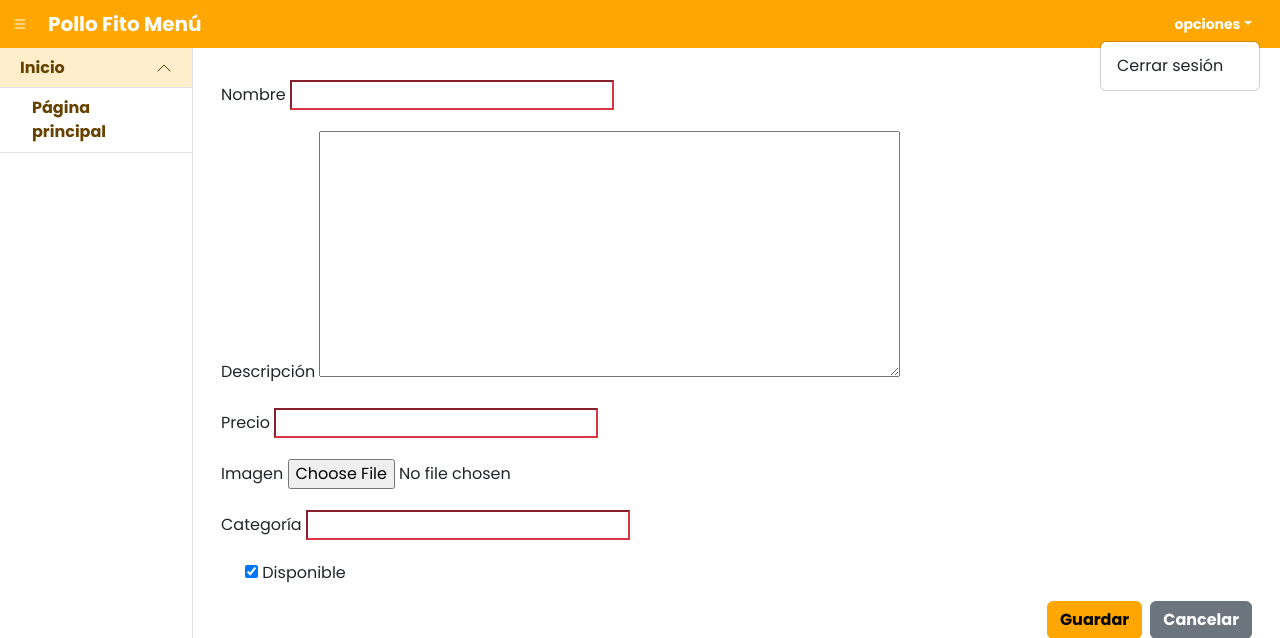
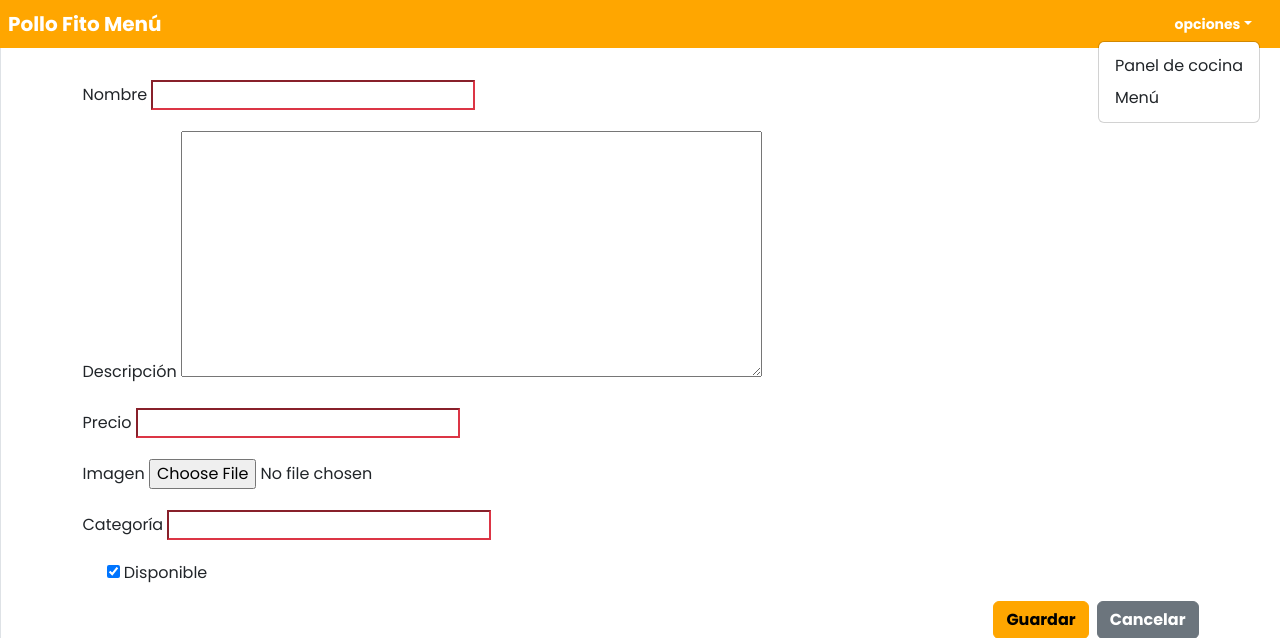
Before and after one commit to juan1144/fitomenu, a Django app: page /admin_panel/productos/form/ in a window 1280 px wide, after a click on "opciones". Shown: the top 638 px of the page. Run offline with Django 5.2, Linux system fonts and the light colour scheme; some libraries are stand-ins or nearby versions; some web fonts are replaced.

Commit message:
Added new validation for navbar options render
Added a new validation when the user is using panel administration, it will hidde the sidebar and it will displayed a selected options by sending the variable show_sidebar by context on a view.

```diff
--- a/admin_panel/views.py
+++ b/admin_panel/views.py
@@ -16,7 +16,8 @@ def lista_productos(request):
     return render(
         request,
         "admin_panel/lista.html",
-        {"productos": productos},
+        {"productos": productos,
+         "show_sidebar": False,},
     )
 
 def producto_form(request):
@@ -32,7 +33,7 @@ def producto_crear(request):
     else:
         form = ProductoForm()
 
-    return render(request, "admin_panel/producto_form.html", {"form": form, "titulo": "Agregar Producto"})
+    return render(request, "admin_panel/producto_form.html", {"form": form, "titulo": "Agregar Producto", "show_sidebar": False,})
 
 def producto_editar(request, producto_id):
     producto = get_object_or_404(Producto, id=producto_id)
@@ -45,7 +46,7 @@ def producto_editar(request, producto_id):
     else:
         form = ProductoForm(instance=producto)
 
-    return render(request, "admin_panel/producto_form.html", {"form": form, "titulo": "Editar Producto"})
+    return render(request, "admin_panel/producto_form.html", {"form": form, "titulo": "Editar Producto", "show_sidebar": False,})
 
 def producto_eliminar(request, producto_id):
     producto = get_object_or_404(Producto, id=producto_id)
--- a/templates/base.html
+++ b/templates/base.html
@@ -17,7 +17,9 @@
       <div class="container-fluid">
         <div class="row">
           <div class="col-md-auto px-0 border-end">
-            {% include 'common/_sidebar.html' %}
+            {% if show_sidebar %}
+                {% include 'common/_sidebar.html' %}
+            {% endif %}
           </div>
           <main class="col px-3 py-3 py-md-2">
             <h5 class="fw-bold mt-2 mb-4 text-primary-emphasis">{{ page_title }}</h5>
--- a/templates/common/_navbar.html
+++ b/templates/common/_navbar.html
@@ -2,7 +2,8 @@
   <div class="container-fluid ps-0">
     <!-- Sidebar toggle -->
     <div class="d-flex flex-row dx-w-navbar fw-bold">
-      <button id="sidebar-toggle-btn"
+        {% if show_sidebar %}
+            <button id="sidebar-toggle-btn"
               type="button"
               class="btn border-0 text-white"
               data-bs-toggle="collapse"
@@ -11,6 +12,7 @@
               aria-controls="sidebar">
         <i class="bi bi-list"></i>
       </button>
+        {% endif %}
       <!-- Branding -->
 {#      <a class="navbar-brand ms-2 {% if DEBUG %}text-danger{% else %}text-white{% endif %}" href="{% url 'core:index' %}">#}
       <a class="navbar-brand ms-2 {% if DEBUG %}text-danger{% else %}text-white{% endif %}">
@@ -24,9 +26,18 @@
               data-bs-toggle="dropdown"
               aria-expanded="false">opciones</button>
       <ul class="dropdown-menu dropdown-menu-end">
-        <li>{% csrf_token %}
-          <button class="dropdown-item">Cerrar sesión</button>
-        </li>
+          {% if show_sidebar %}
+              <li>{% csrf_token %}
+                  <button class="dropdown-item">Cerrar sesión</button>
+                </li>
+          {% else %}
+              <li>{% csrf_token %}
+                <button class="dropdown-item">Panel de cocina</button>
+              </li>
+              <li>{% csrf_token %}
+                <button class="dropdown-item">Menú</button>
+              </li>
+          {% endif %}
       </ul>
     </div>
   </div>
```
